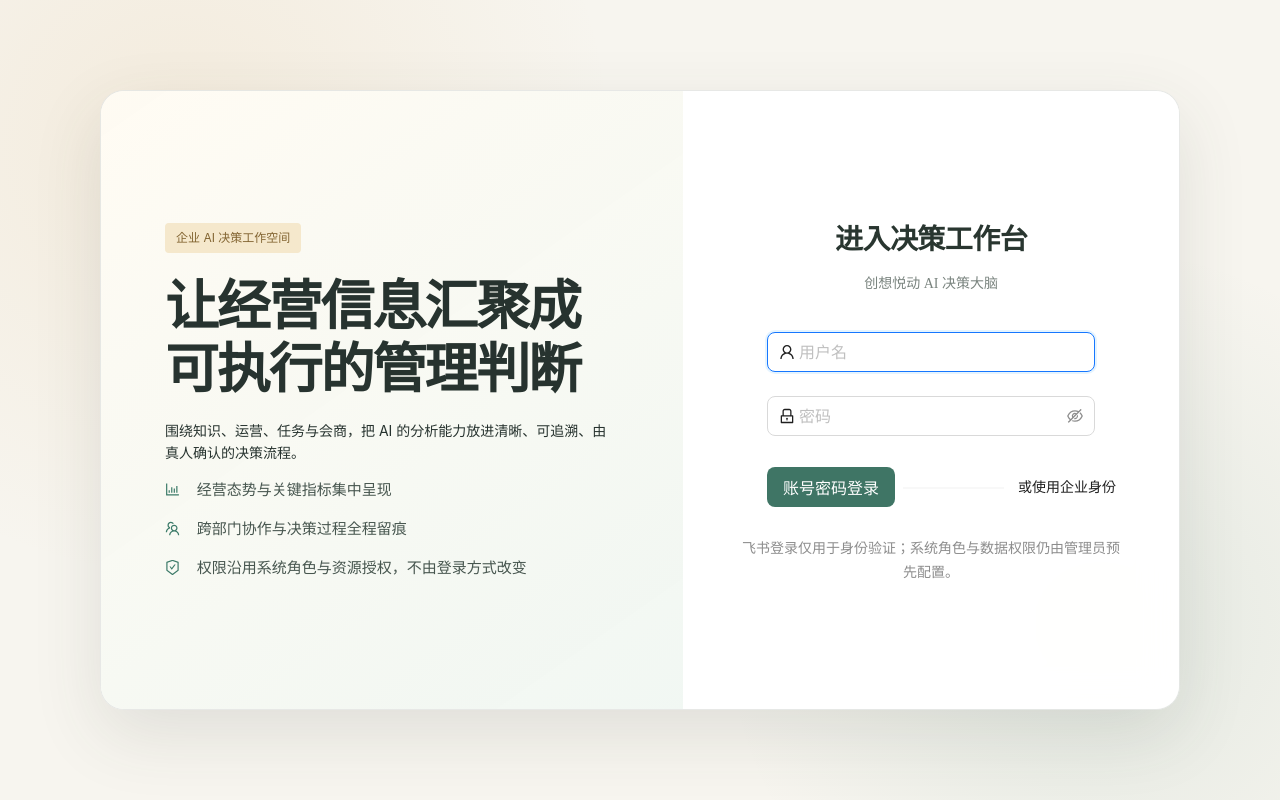
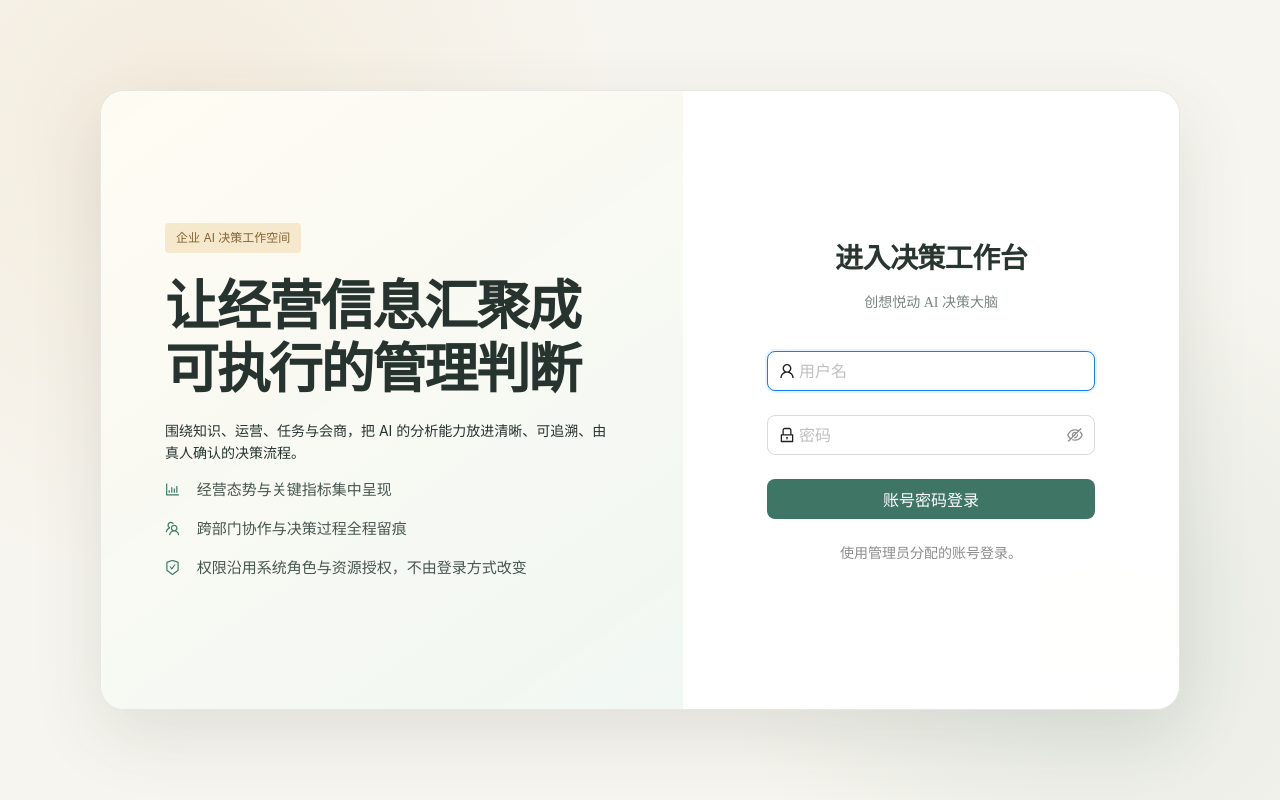
Before and after one commit to sptwalker/AI-Youdoogo, a React (Vite) app in the folder frontend/: page /login in a window 1280 px wide. Built offline with nearby package versions, Linux system fonts and the light colour scheme; no server answers.

Commit message:
fix: use default account login submitter

```diff
--- a/frontend/src/pages/Login.tsx
+++ b/frontend/src/pages/Login.tsx
@@ -1,4 +1,4 @@
-/** 登录页：支持账号密码与飞书 OAuth 登录。 */
+/** 登录页：账号密码登录。 */
 import {
   BarChartOutlined,
   LockOutlined,
@@ -7,50 +7,13 @@ import {
   UserOutlined,
 } from '@ant-design/icons'
 import { LoginForm, ProFormText } from '@ant-design/pro-components'
-import { Button, Divider, Space, Tag, Typography, message } from 'antd'
-import { useEffect, useRef, useState } from 'react'
+import { Space, Tag, Typography } from 'antd'
 import { useNavigate } from 'react-router-dom'
-import {
-  exchangeFeishuLogin,
-  fetchFeishuStatus,
-  login,
-  startFeishuLogin,
-} from '../api/auth'
+import { login } from '../api/auth'
 import { TOKEN_KEY } from '../api/client'
 
 export default function Login() {
   const navigate = useNavigate()
-  const exchangeStarted = useRef(false)
-  const [feishuEnabled, setFeishuEnabled] = useState<boolean | null>(null)
-
-  useEffect(() => {
-    fetchFeishuStatus()
-      .then(({ enabled }) => setFeishuEnabled(enabled))
-      .catch(() => setFeishuEnabled(false))
-  }, [])
-
-  useEffect(() => {
-    const result = new URLSearchParams(window.location.search).get('feishu')
-    if (!result || exchangeStarted.current) return
-    exchangeStarted.current = true
-    window.history.replaceState({}, '', '/login')
-
-    if (result === 'success') {
-      void exchangeFeishuLogin().then((token) => {
-        localStorage.setItem(TOKEN_KEY, token.access_token)
-        navigate(token.redirect_to || '/', { replace: true })
-      }).catch(() => {})
-      return
-    }
-    const messages: Record<string, string> = {
-      cancelled: '已取消飞书授权，您仍可使用账号密码登录。',
-      access_required: '当前飞书账号暂无系统访问权限，请联系管理员完成账号授权或状态确认。',
-      invalid_state: '本次飞书登录已失效，请重新发起登录。',
-      unavailable: '飞书登录暂不可用，请联系管理员。',
-      error: '飞书认证未完成，请稍后重试或使用账号密码登录。',
-    }
-    message[result === 'cancelled' ? 'info' : 'error'](messages[result] ?? messages.error)
-  }, [navigate])
 
   const onFinish = async (values: { username: string; password: string }) => {
     const token = await login(values.username, values.password)
@@ -82,25 +45,8 @@ export default function Login() {
               subTitle="创想悦动 AI 决策大脑"
               onFinish={onFinish}
               submitter={{
-                render: () => [
-                  <Button key="password" type="primary" htmlType="submit" size="large" block>
-                    账号密码登录
-                  </Button>,
-                  <Divider key="divider" plain>或使用企业身份</Divider>,
-                  <Button
-                    key="feishu"
-                    className="feishu-login-button"
-                    size="large"
-                    block
-                    htmlType="button"
-                    loading={feishuEnabled === null}
-                    disabled={feishuEnabled === false}
-                    onClick={() => startFeishuLogin('/')}
-                    icon={<span className="feishu-mark">飞</span>}
-                  >
-                    {feishuEnabled === false ? '飞书登录暂未启用' : '飞书登录'}
-                  </Button>,
-                ],
+                searchConfig: { submitText: '账号密码登录' },
+                submitButtonProps: { size: 'large', block: true },
               }}
             >
               <ProFormText
@@ -117,7 +63,7 @@ export default function Login() {
               />
             </LoginForm>
             <Typography.Text type="secondary" className="login-access-note">
-              飞书登录仅用于身份验证；系统角色与数据权限仍由管理员预先配置。
+              使用管理员分配的账号登录。
             </Typography.Text>
           </div>
         </section>
```
